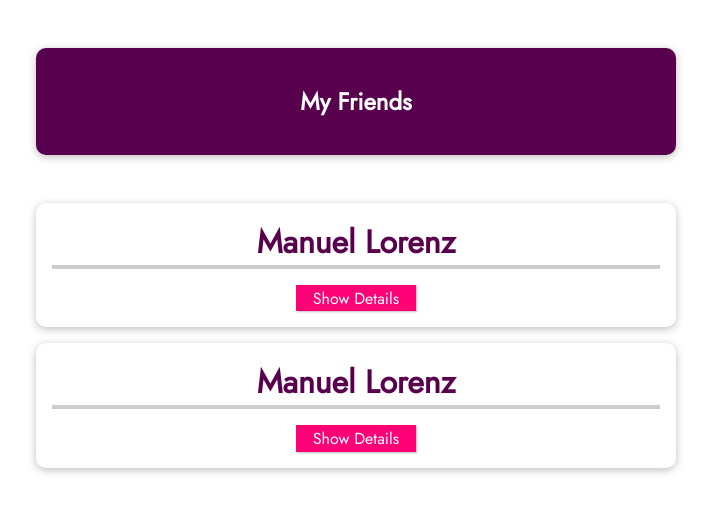
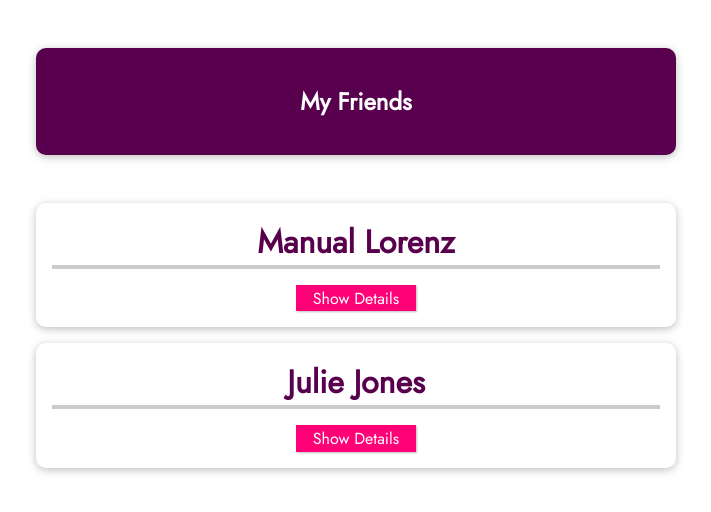
Before and after one commit to jrnewton/udemy-vue-complete-guide, a Vue app: page / in a window 1280 px wide. Shown: the top 512 px of the page, without its empty margins (284-995 px from the left). Built offline with nearby package versions, Linux system fonts and the light colour scheme.

Commit message:
Add component prop for friend object.

```diff
--- a/src/App.vue
+++ b/src/App.vue
@@ -2,8 +2,11 @@
   <section>
     <header><h1>My Friends</h1></header>
     <ul>
-      <friend-contact></friend-contact>
-      <friend-contact></friend-contact>
+      <friend-contact
+        v-for="friend in friends"
+        :key="friend.id"
+        :friend="friend"
+      ></friend-contact>
     </ul>
   </section>
 </template>
--- a/src/components/FriendContact.vue
+++ b/src/components/FriendContact.vue
@@ -13,15 +13,12 @@
 
 <script>
 export default {
+  props: {
+    friend: Object
+  },
   data() {
     return {
-      detailsAreVisible: false,
-      friend: {
-        id: 1,
-        name: 'Manuel Lorenz',
-        phone: '01234 5678 991',
-        email: 'manuel@localhost.com'
-      }
+      detailsAreVisible: false
     };
   },
   methods: {
```
